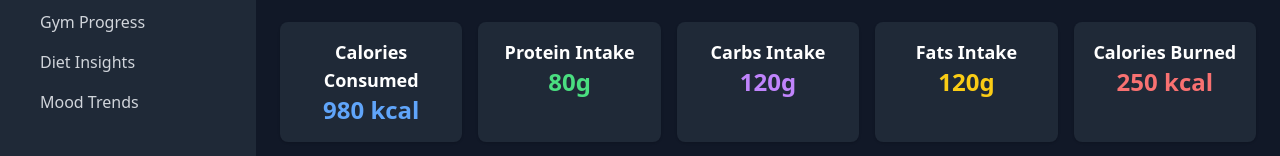
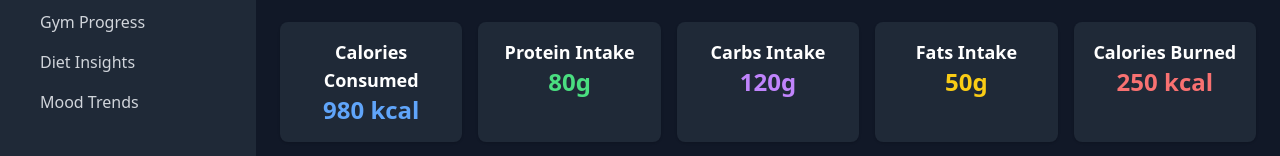
Before and after one commit to MagdalenaZh/wellness-dashboard-app, a React (Vite) app: page /diet-insights in a window 1280 px wide. Shown: the part 126-282 px from the top of the page. Built offline with nearby package versions, Linux system fonts and the light colour scheme.

Commit message:
add data

```diff
--- a/src/pages/Dashboard.jsx
+++ b/src/pages/Dashboard.jsx
@@ -16,7 +16,6 @@
       <div className="flex flex-1">
         <Sidebar isOpen={isSidebarOpen} toggleSidebar={toggleSidebar} />
         <main className="flex-1 p-6">
-          {/* Hero Section */}
           <div className="flex flex-col items-center justify-center bg-gray-800 p-20 rounded-lg shadow mb-12 animate-fade-in">
             <div className="text-center">
               <h1 className="text-5xl font-bold mb-8 text-blue-400 animate-slide-down">
@@ -33,13 +32,11 @@
             </div>
           </div>
 
-          {/* Features Section */}
           <div className="mb-12">
             <h2 className="text-4xl font-bold mb-8 text-center text-gray-200">
               What You Can Do
             </h2>
             <div className="grid grid-cols-1 md:grid-cols-3 gap-8">
-              {/* Feature 1 */}
               <div className="bg-gray-800 p-8 rounded-lg shadow text-center transform hover:scale-105 transition">
                 <div className="bg-blue-500 w-16 h-16 flex items-center justify-center rounded-full mx-auto mb-6">
                   <i className="fas fa-dumbbell text-white text-2xl"></i>
@@ -53,7 +50,6 @@
                 </p>
               </div>
 
-              {/* Feature 2 */}
               <div className="bg-gray-800 p-8 rounded-lg shadow text-center transform hover:scale-105 transition">
                 <div className="bg-green-500 w-16 h-16 flex items-center justify-center rounded-full mx-auto mb-6">
                   <i className="fas fa-utensils text-white text-2xl"></i>
@@ -64,7 +60,6 @@
                 </p>
               </div>
 
-              {/* Feature 3 */}
               <div className="bg-gray-800 p-8 rounded-lg shadow text-center transform hover:scale-105 transition">
                 <div className="bg-purple-500 w-16 h-16 flex items-center justify-center rounded-full mx-auto mb-6">
                   <i className="fas fa-smile text-white text-2xl"></i>
@@ -79,7 +74,6 @@
             </div>
           </div>
 
-          {/* Call to Action Section */}
           <div className="bg-gradient-to-r from-blue-500 to-purple-500 p-12 rounded-lg shadow text-center">
             <h2 className="text-4xl font-bold text-white mb-6">
               Ready to Take Control of Your Journey?
--- a/src/pages/DietInsights.jsx
+++ b/src/pages/DietInsights.jsx
@@ -46,7 +46,7 @@
             </div>
             <div className="flex-1 bg-gray-800 p-4 shadow rounded-lg text-center">
               <h2 className="text-lg font-semibold text-white">Fats Intake</h2>
-              <p className="text-2xl font-bold text-yellow-400">120g</p>
+              <p className="text-2xl font-bold text-yellow-400">50g</p>
             </div>
             <div className="flex-1 bg-gray-800 p-4 shadow rounded-lg text-center">
               <h2 className="text-lg font-semibold text-white">
```
